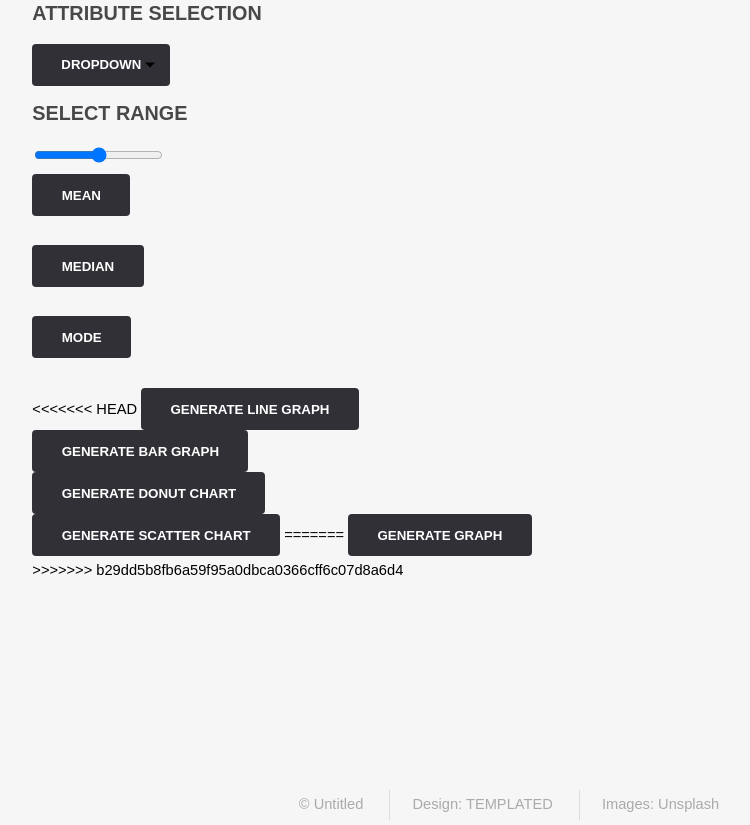
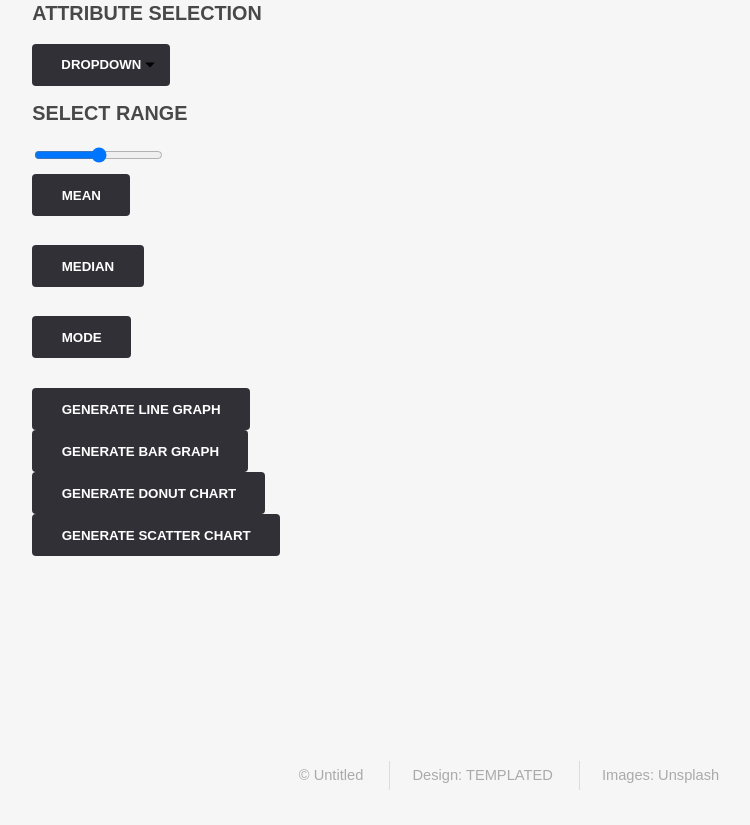
Before and after one commit to FantasyKr/EECS395_Project, a Django app: template SpartanData/templates/regAnalysis.html in a window 1280 px wide. Shown: the part 90-915 px from the top of the page, without its empty margins (131-881 px from the left). After the commit the page ends 880 px from the top, so only its background shows below. Run offline with Django 3.2, Linux system fonts and the light colour scheme; the template is opened without the code that fills it, so the values that code supplies are empty; parts of the project's set-up code (start-up, migrations or seed data) failed here and were passed over.

Commit message:
adding all my files

```diff
--- a/SpartanData/templates/regAnalysis.html
+++ b/SpartanData/templates/regAnalysis.html
@@ -64,7 +64,6 @@
 						<button type="button">Mode</button>
 						<br>
 						<br>
-<<<<<<< HEAD
 
 						<!-- Trigger/Open The Modal -->
 						<button id="myLineBtn">Generate Line Graph</button>
@@ -114,10 +113,6 @@
 
 						</div>
 
-=======
-						<button id="generate_graph">Generate Graph</button><!--Need to create popup-->
-						<p>{{ attributes }}</p>
->>>>>>> b29dd5b8fb6a59f95a0dbca0366cff6c07d8a6d4
 					</header>
 
 					<!-- Footer -->
```
Also changed, not shown: 1 other file.
